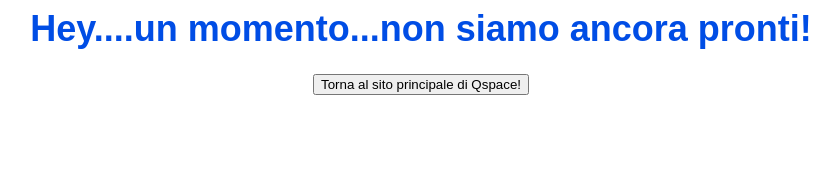
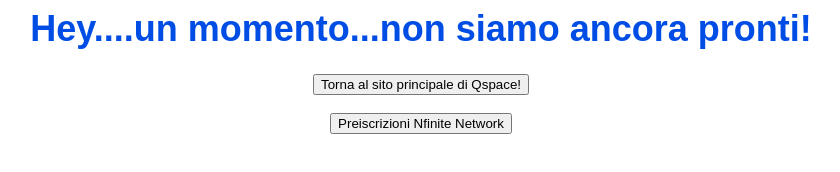
Before and after one commit to QspaceCorporation/sito, a plain HTML site: page index.html in a window 1280 px wide. Shown: the whole page, without its empty margins (219-1059 px from the left). Drawn offline with Linux system fonts and the light colour scheme.

Commit message:
Update index.html

```diff
--- a/index.html
+++ b/index.html
@@ -11,7 +11,11 @@
 <form action=http://home.qspace.gq target="_blank">
     <input type="submit"value="Torna al sito principale di Qspace!">
     </form>
-</font>
+
+    <form action=/preiscrizioni target="_blank">
+    <input type="submit"value="Preiscrizioni Nfinite Network">
+    </form>
+
 </center>
 
 </html>
```
